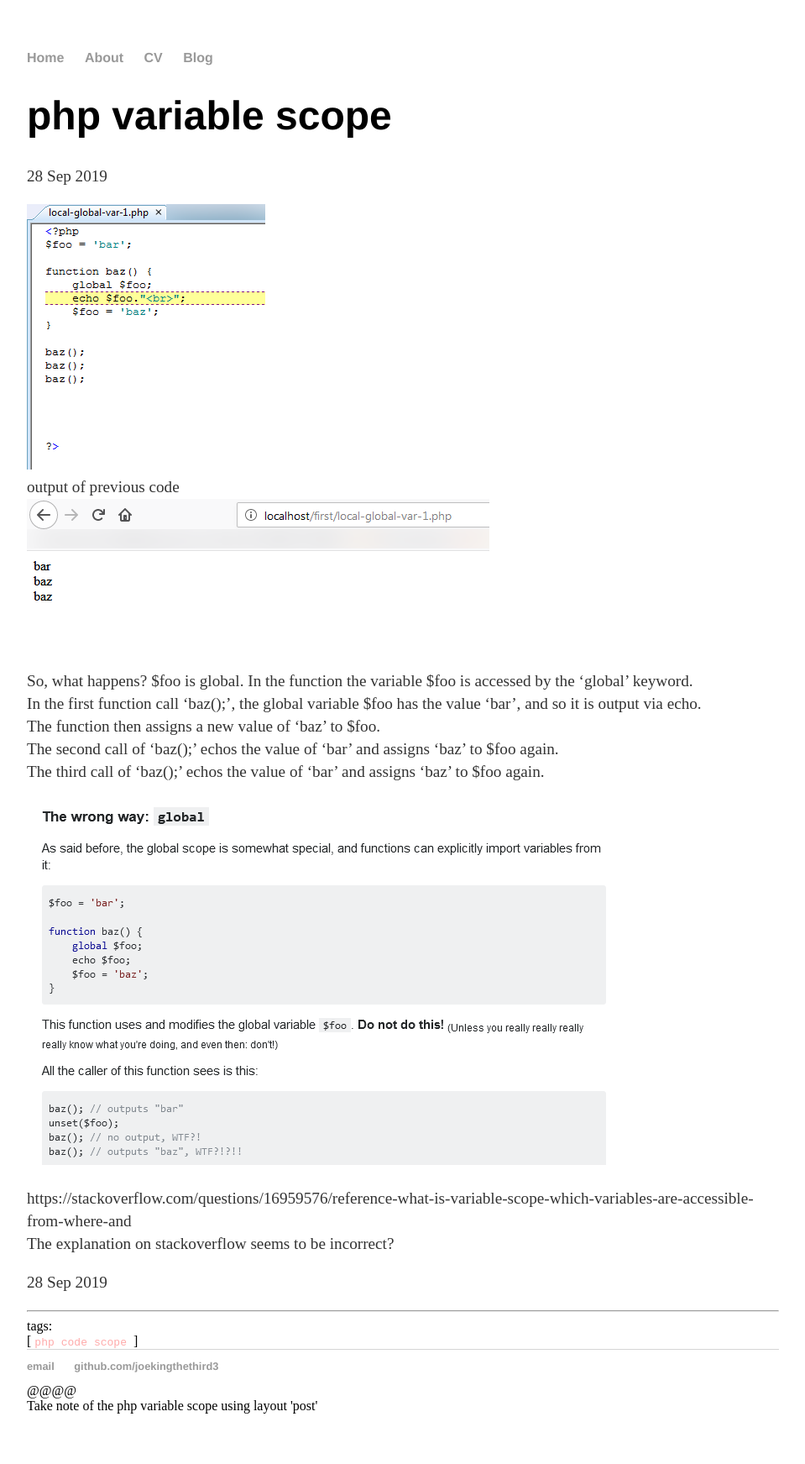
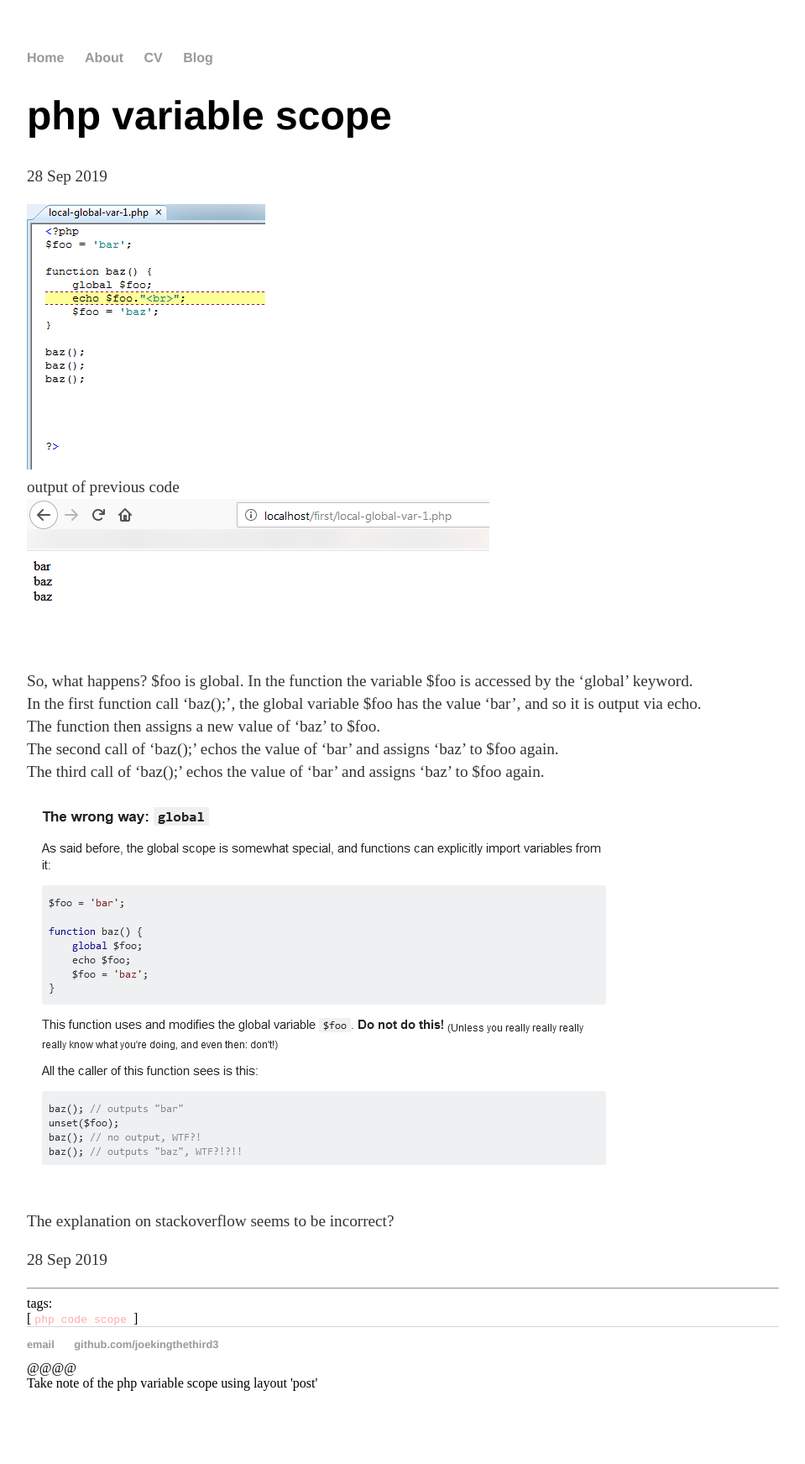
Before and after one commit to joekingTheThird3/joekingTheThird3.github.io, a Jekyll site: the page built from _posts/2019-09-28-php-variable-scope.md, in a window 1280 px wide. Shown: the whole page at 84% size, without its empty margins (160-1119 px from the left). Built offline with Jekyll 4.4.1, drawn with Linux system fonts in a browser that asks for light colours; after the commit the page ends 1716 px from its top, so only the background shows below that.

Commit message:
Update 2019-09-28-php-variable-scope.md

```diff
--- a/_posts/2019-09-28-php-variable-scope.md
+++ b/_posts/2019-09-28-php-variable-scope.md
@@ -38,7 +38,7 @@ The third call  of 'baz();' echos the value of 'bar' and assigns 'baz' to $foo a
 <img src="https://github.com/joekingTheThird3/joekingTheThird3.github.io/blob/master/assets/28-09-2019-0376.png?raw=true">
 {% endraw %}
 
-https://stackoverflow.com/questions/16959576/reference-what-is-variable-scope-which-variables-are-accessible-from-where-and
+{{https://stackoverflow.com/questions/16959576/reference-what-is-variable-scope-which-variables-are-accessible-from-where-and}}
 <br>
 The explanation on stackoverflow seems to be incorrect?
 
```
